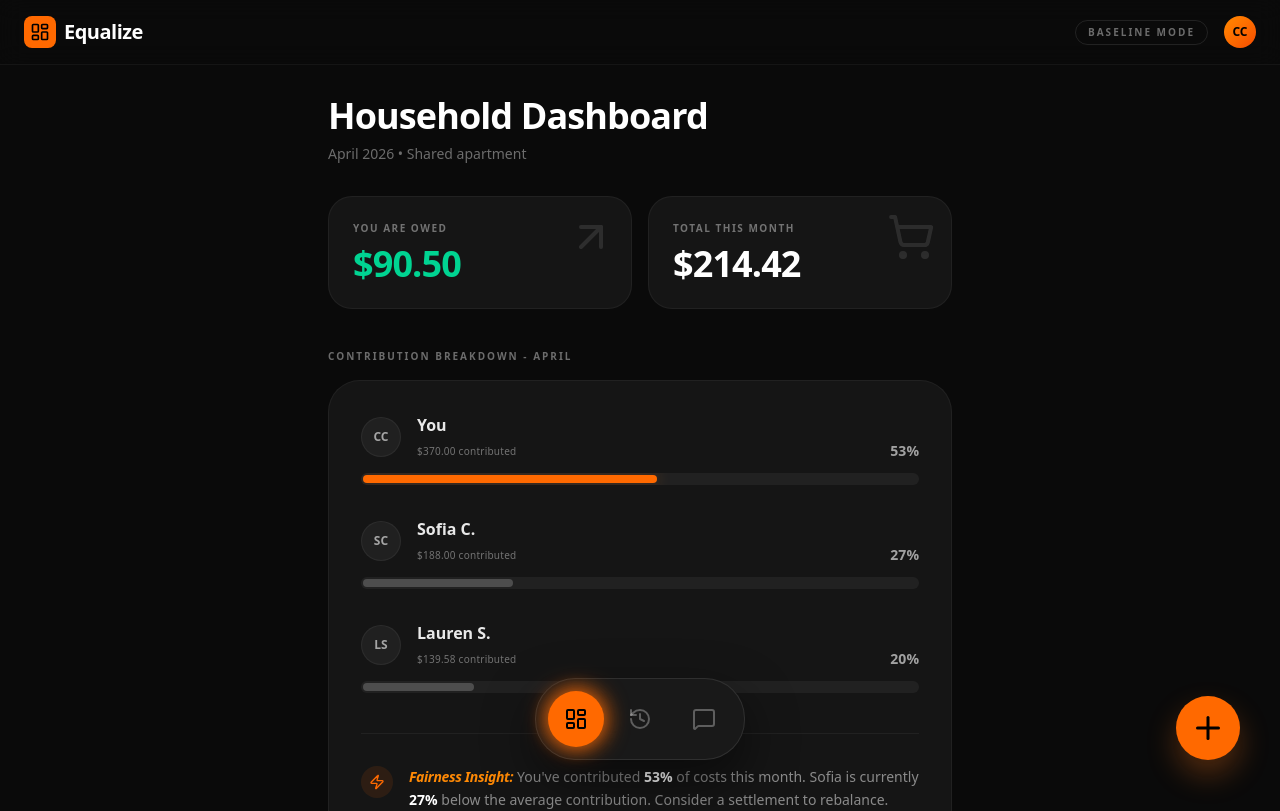
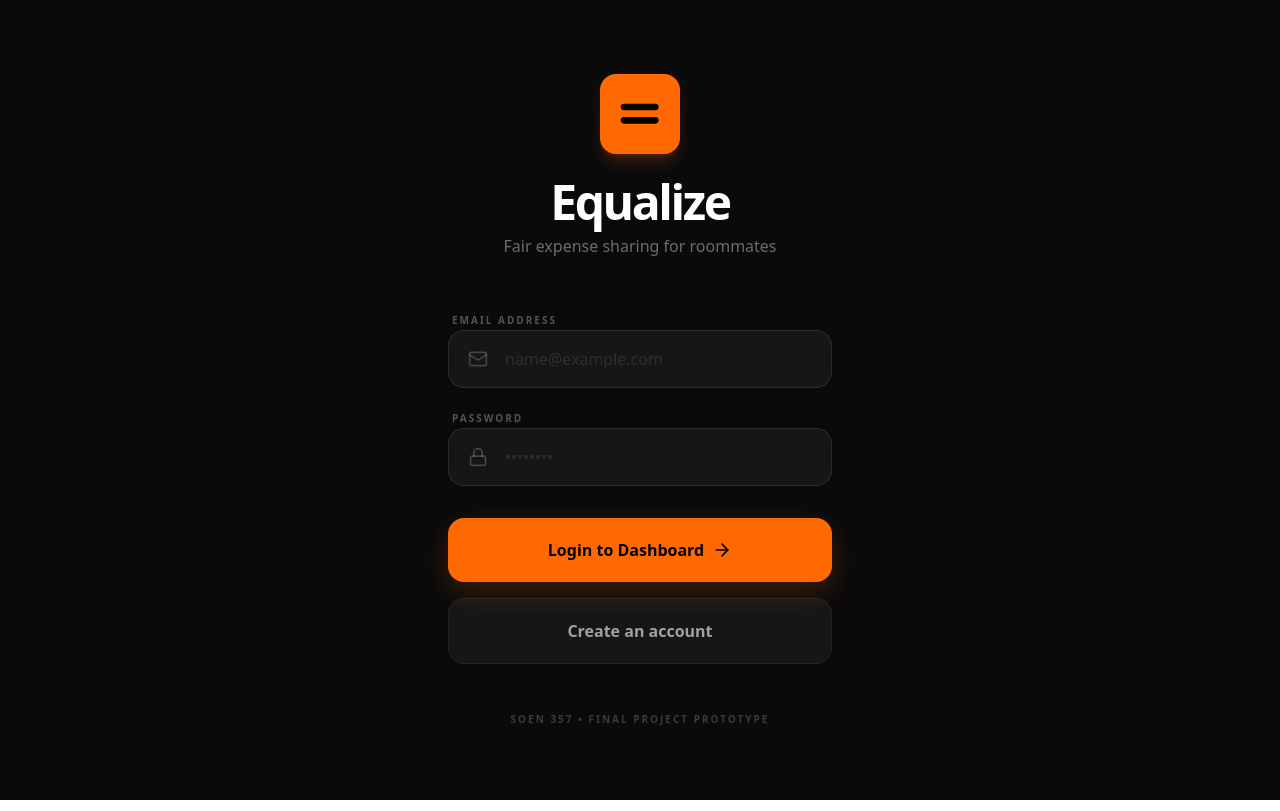
Before and after one commit to LamdaDev/Equalize, a React (Vite) app: page / in a window 1280 px wide. Shown: the top 811 px of the page. Built offline with nearby package versions, Linux system fonts and the light colour scheme.

Commit message:
Implement LogInAuth.tsx screen

```diff
--- a/src/App.tsx
+++ b/src/App.tsx
@@ -11,15 +11,25 @@
   MoreHorizontal,
   X,
   ArrowUpRight,
-  ArrowDownRight,
   Send,
-  CheckCircle2
+  CheckCircle2,
+  Equal,
+  Mail,
+  Lock,
+  ArrowRight
 } from 'lucide-react';
 import { cn } from './lib/utils';
 import { ROOMMATES, EXPENSES } from './data/mockData';
 import { Roommate, Expense, Category } from './types';
 
+const Logo = ({ className }: { className?: string }) => (
+  <div className={cn("bg-orange-500 rounded-xl flex items-center justify-center shadow-lg shadow-orange-500/20", className)}>
+    <Equal className="text-black w-2/3 h-2/3 stroke-[3]" />
+  </div>
+);
+
 export default function App() {
+  const [isLoggedIn, setIsLoggedIn] = useState(false);
   const [activeTab, setActiveTab] = useState<'dashboard' | 'history' | 'messages'>('dashboard');
   const [showConditionB, setShowConditionB] = useState(true);
   const [showExpenseModal, setShowExpenseModal] = useState(false);
@@ -46,14 +56,82 @@
     }
   };
 
+  if (!isLoggedIn) {
+    return (
+      <div className="min-h-screen bg-[#0A0A0A] text-white font-sans flex flex-col items-center justify-center px-6 selection:bg-orange-500/30">
+        <motion.div
+          initial={{ opacity: 0, y: 20 }}
+          animate={{ opacity: 1, y: 0 }}
+          className="w-full max-w-sm space-y-12 text-center"
+        >
+          <div className="flex flex-col items-center space-y-6">
+            <Logo className="w-20 h-20 rounded-2xl" />
+            <div className="space-y-2">
+              <h1 className="text-5xl font-bold tracking-tighter">Equalize</h1>
+              <p className="text-white/40 font-medium">Fair expense sharing for roommates</p>
+            </div>
+          </div>
+
+          <form
+            className="space-y-4 text-left"
+            onSubmit={(e) => { e.preventDefault(); setIsLoggedIn(true); }}
+          >
+            <div className="space-y-2">
+              <label className="text-[10px] font-bold uppercase tracking-[0.2em] text-white/30 ml-1">Email Address</label>
+              <div className="relative group">
+                <Mail className="absolute left-5 top-1/2 -translate-y-1/2 w-5 h-5 text-white/20 group-focus-within:text-orange-500 transition-colors" />
+                <input
+                  type="email"
+                  placeholder="name@example.com"
+                  required
+                  className="w-full bg-white/5 border border-white/10 rounded-2xl pl-14 pr-6 py-4 focus:outline-none focus:border-orange-500 focus:bg-white/[0.08] transition-all font-medium placeholder:text-white/10"
+                />
+              </div>
+            </div>
+            <div className="space-y-2">
+              <label className="text-[10px] font-bold uppercase tracking-[0.2em] text-white/30 ml-1">Password</label>
+              <div className="relative group">
+                <Lock className="absolute left-5 top-1/2 -translate-y-1/2 w-5 h-5 text-white/20 group-focus-within:text-orange-500 transition-colors" />
+                <input
+                  type="password"
+                  placeholder="••••••••"
+                  required
+                  className="w-full bg-white/5 border border-white/10 rounded-2xl pl-14 pr-6 py-4 focus:outline-none focus:border-orange-500 focus:bg-white/[0.08] transition-all font-medium placeholder:text-white/10"
+                />
+              </div>
+            </div>
+
+            <div className="pt-4 space-y-4">
+              <button
+                type="submit"
+                className="w-full bg-orange-500 text-black font-bold py-5 rounded-2xl flex items-center justify-center gap-2 hover:bg-orange-400 transition-all shadow-[0_10px_30px_rgba(249,115,22,0.2)] group"
+              >
+                Login to Dashboard
+                <ArrowRight className="w-5 h-5 group-hover:translate-x-1 transition-transform" />
+              </button>
+              <button
+                type="button"
+                className="w-full bg-white/5 text-white/60 font-bold py-5 rounded-2xl hover:bg-white/10 transition-all border border-white/5"
+              >
+                Create an account
+              </button>
+            </div>
+          </form>
+
+          <p className="text-[10px] text-white/20 font-bold uppercase tracking-[0.2em]">
+            SOEN 357 • Final Project Prototype
+          </p>
+        </motion.div>
+      </div>
+    );
+  }
+
   return (
     <div className="min-h-screen bg-[#0A0A0A] text-white font-sans selection:bg-orange-500/30 pb-32">
       {/* Top Navigation */}
       <nav className="fixed top-0 left-0 right-0 z-50 bg-[#0A0A0A]/80 backdrop-blur-md border-b border-white/5 px-6 py-4 flex items-center justify-between">
-        <div className="flex items-center gap-2">
-          <div className="w-8 h-8 bg-orange-500 rounded-lg flex items-center justify-center">
-            <LayoutDashboard className="w-5 h-5 text-black" />
-          </div>
+        <div className="flex items-center gap-3">
+          <Logo className="w-8 h-8 rounded-lg" />
           <span className="text-xl font-bold tracking-tight">Equalize</span>
         </div>
         <div className="flex items-center gap-4">
```
